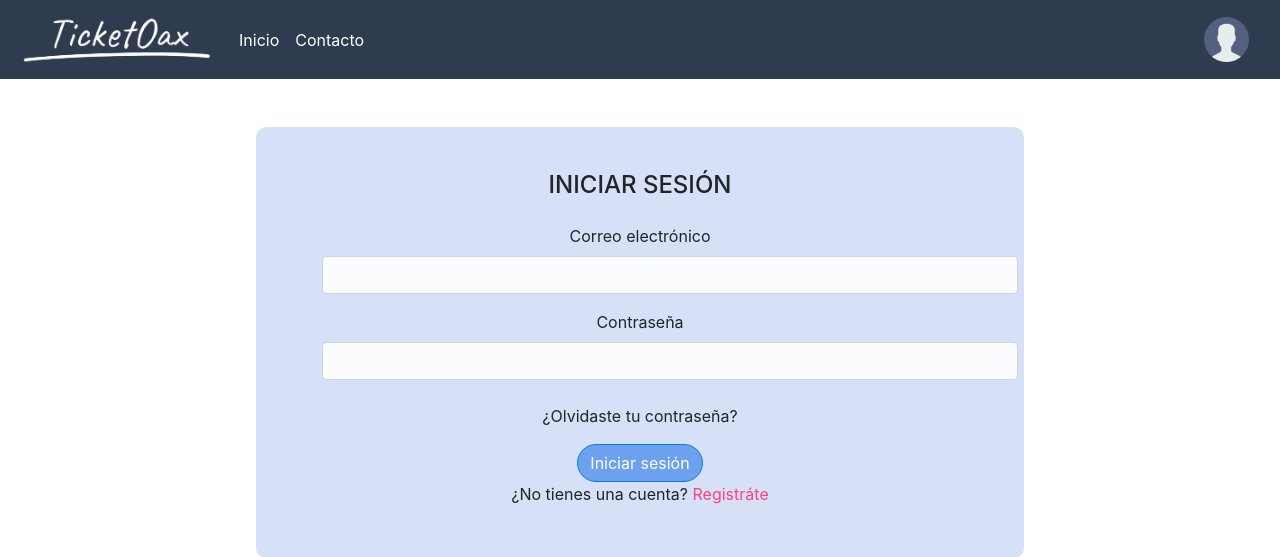
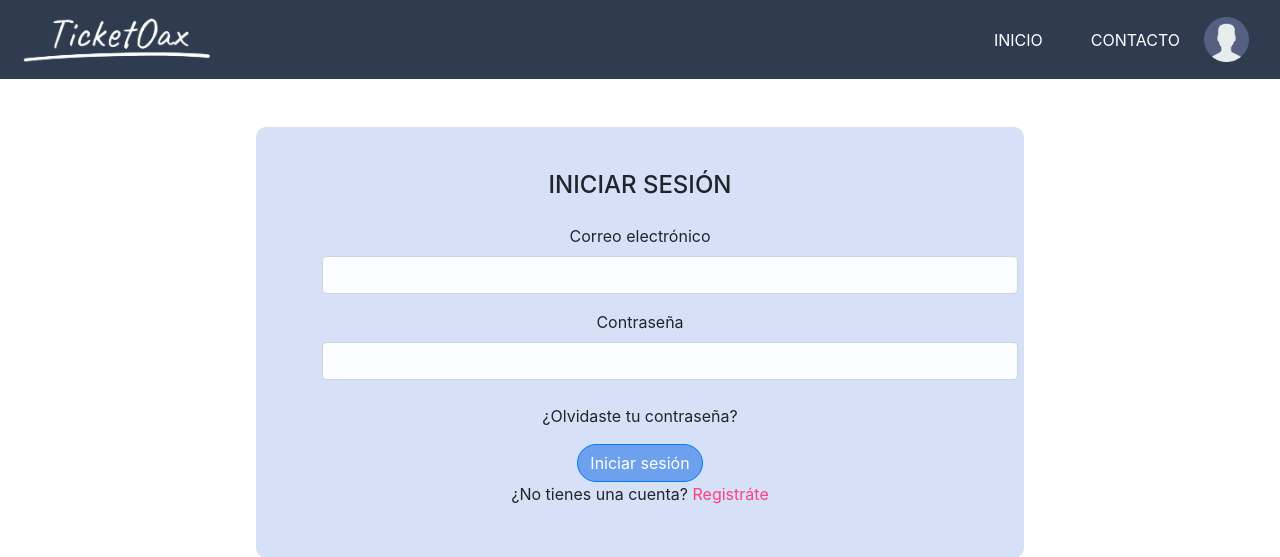
Before and after one commit to Eliud2103/integradora, a PHP site: page /auth/login.php in a window 1280 px wide. Shown: the top 557 px of the page. Run offline with PHP 8.4, Linux system fonts and the light colour scheme; some libraries are stand-ins or nearby versions.

Commit message:
dataPicker added and desing

```diff
--- a/auth/cambio_contrasena.php
+++ b/auth/cambio_contrasena.php
@@ -9,7 +9,7 @@
         <meta name="viewport" content="width=device-width, initial-scale=1.0">
         <title>TicketOax</title>
         <link href="https://stackpath.bootstrapcdn.com/bootstrap/4.5.2/css/bootstrap.min.css" rel="stylesheet">
-        <script src="https://code.jquery.com/jquery-3.5.1.slim.min.js"></script>
+        <script src="https://code.jquery.com/jquery-3.6.0.min.js"></script>
         <script src="https://cdn.jsdelivr.net/npm/@popperjs/core@2.5.4/dist/umd/popper.min.js"></script>
         <script src="https://stackpath.bootstrapcdn.com/bootstrap/4.5.2/js/bootstrap.min.js"></script>
         <link rel="stylesheet" href="../styles/style.css">
--- a/auth/login.php
+++ b/auth/login.php
@@ -5,7 +5,7 @@
         <meta name="viewport" content="width=device-width, initial-scale=1.0">
         <title>TicketOax</title>
         <link href="https://stackpath.bootstrapcdn.com/bootstrap/4.5.2/css/bootstrap.min.css" rel="stylesheet">
-        <script src="https://code.jquery.com/jquery-3.5.1.slim.min.js"></script>
+        <script src="https://code.jquery.com/jquery-3.6.0.min.js"></script>
         <script src="https://cdn.jsdelivr.net/npm/@popperjs/core@2.5.4/dist/umd/popper.min.js"></script>
         <script src="https://stackpath.bootstrapcdn.com/bootstrap/4.5.2/js/bootstrap.min.js"></script>
         <script src="https://cdn.jsdelivr.net/npm/sweetalert2@11"></script>
@@ -35,17 +35,16 @@
                     <span class="navbar-toggler-icon"></span>
                 </button>
                 <div class="collapse navbar-collapse" id="navbarSupportedContent">
-                    <ul class="navbar-nav me-auto mb-2 mb-lg-0"></ul>
-                    <div class="d-flex">
-                        <ul class="navbar-nav">
-                            <li class="nav-item">
-                                <a class="nav-link" href="../index.php" tabindex="-1" style="color: white" aria-disabled="true">Inicio</a>
-                            </li>
-                            <li class="nav-item">
-                                <a class="nav-link" href="../contact.php" tabindex="-1" style="color: white" aria-disabled="true">Contacto</a>
-                            </li>
-                        </ul>
+                    <div class="collapse navbar-collapse d-flex" id="navbarSupportedContent">
                     </div>
+                    <ul class="navbar-nav ms-auto">
+                        <li class="nav-item mx-3">
+                            <a class="nav-link" href="index.php" style="color: white">INICIO</a>
+                        </li>
+                        <li class="nav-item mx-3">
+                            <a class="nav-link" href="contact.php" style="color: white">CONTACTO</a>
+                        </li>
+                    </ul>
                 </div>
                 <a href="../user.php">
                     <img style="width: 45px;" class="logoUser" src="../assets/images/user.png" alt="">
--- a/auth/registro.php
+++ b/auth/registro.php
@@ -5,7 +5,7 @@
         <meta name="viewport" content="width=device-width, initial-scale=1.0">
         <title>TicketOax</title>
         <link href="https://stackpath.bootstrapcdn.com/bootstrap/4.5.2/css/bootstrap.min.css" rel="stylesheet">
-        <script src="https://code.jquery.com/jquery-3.5.1.slim.min.js"></script>
+        <script src="https://code.jquery.com/jquery-3.6.0.min.js"></script>
         <script src="https://cdn.jsdelivr.net/npm/@popperjs/core@2.5.4/dist/umd/popper.min.js"></script>
         <script src="https://stackpath.bootstrapcdn.com/bootstrap/4.5.2/js/bootstrap.min.js"></script>
         <script src="https://cdn.jsdelivr.net/npm/sweetalert2@11"></script>
--- a/components/head_meta.php
+++ b/components/head_meta.php
@@ -2,7 +2,10 @@
 <meta name="viewport" content="width=device-width, initial-scale=1.0">
 <title>TicketOax</title>
 <link href="https://stackpath.bootstrapcdn.com/bootstrap/4.5.2/css/bootstrap.min.css" rel="stylesheet">
-<script src="https://code.jquery.com/jquery-3.5.1.slim.min.js"></script>
+<link rel="stylesheet" href="https://code.jquery.com/ui/1.12.1/themes/base/jquery-ui.css">
+<script src="https://code.jquery.com/jquery-3.6.0.min.js"></script>
+<script src="https://code.jquery.com/ui/1.12.1/jquery-ui.min.js"></script>
+<link rel="stylesheet" href="https://code.jquery.com/ui/1.12.1/themes/smoothness/jquery-ui.css">
 <script src="https://cdn.jsdelivr.net/npm/@popperjs/core@2.5.4/dist/umd/popper.min.js"></script>
 <script src="https://stackpath.bootstrapcdn.com/bootstrap/4.5.2/js/bootstrap.min.js"></script>
 <script src="https://cdn.jsdelivr.net/npm/sweetalert2@11"></script>
```
Also changed, not shown: index.php (+12 -1 lines).
